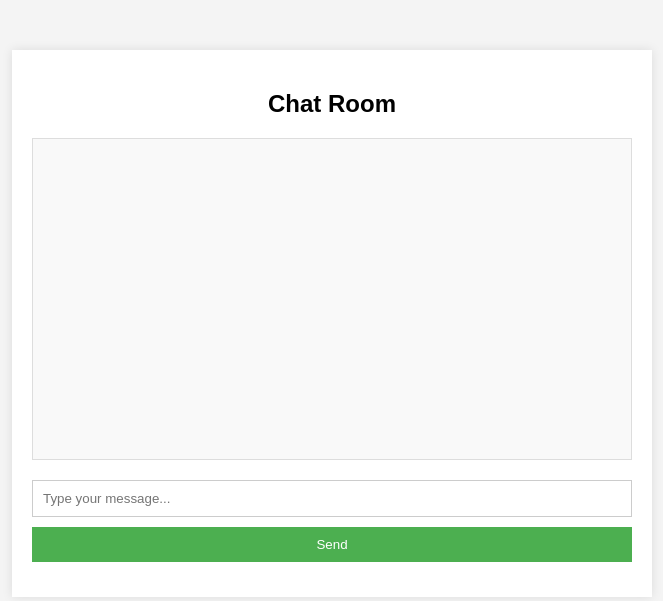
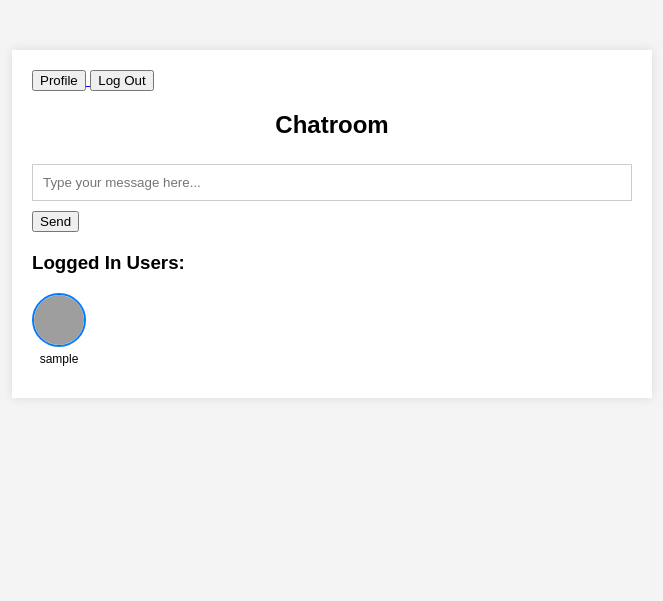
Before and after one commit to Enfinities/chat2, a Flask app: page /chat in a window 1280 px wide. Shown: the top 601 px of the page, without its empty margins (308-971 px from the left). Run offline with Flask 3, Linux system fonts and the light colour scheme; the visitor is signed in with stand-in values (Sample User, id 1); data comes from the database, SQL or seed files in the repository; data that the repository does not hold is empty; grey boxes are pictures that could not be loaded.

Commit message:
working prototype

```diff
--- a/app.py
+++ b/app.py
@@ -4,14 +4,24 @@ from flask_bcrypt import Bcrypt
 from flask_login import LoginManager, UserMixin, login_user, current_user, logout_user, login_required
 from werkzeug.utils import secure_filename
 import os
-from models import db, User
+from models import db, User, Message
 
 app = Flask(__name__)
+app.config['UPLOAD_FOLDER'] = 'static/profile_pics'
+app.config['ALLOWED_EXTENSIONS'] = {'png', 'jpg', 'jpeg', 'gif'}
 app.config.from_object('config.Config')
 db.init_app(app)
 bcrypt = Bcrypt(app)
 login_manager = LoginManager(app)
 login_manager.login_view = 'login'
+
+@app.before_request
+def initialize_database():
+    db.create_all()
+
+@app.route('/')
+def index():
+    return render_template('index.html')
 
 @login_manager.user_loader
 def load_user(user_id):
@@ -42,13 +52,16 @@ def login():
             flash('Login Unsuccessful. Please check username and password', 'danger')
     return render_template('login.html')
 
+def allowed_file(filename):
+    return '.' in filename and filename.rsplit('.', 1)[1].lower() in app.config['ALLOWED_EXTENSIONS']
+
 @app.route('/profile', methods=['GET', 'POST'])
 @login_required
 def profile():
     if request.method == 'POST':
         if 'image' in request.files:
             image = request.files['image']
-            if image:
+            if image and allowed_file(image.filename):
                 filename = secure_filename(image.filename)
                 filepath = os.path.join(app.config['UPLOAD_FOLDER'], filename)
                 image.save(filepath)
@@ -57,10 +70,29 @@ def profile():
                 flash('Your profile picture has been updated!', 'success')
     return render_template('profile.html', image_file=current_user.image_file)
 
-@app.route('/chat')
+
+@app.route("/chat", methods=["GET", "POST"])
 @login_required
 def chat():
-    return render_template('chat.html')
+    if request.method == "POST":
+        message = request.form.get('message')
+        if message:
+            new_message = Message(content=message, author=current_user)
+            db.session.add(new_message)
+            db.session.commit()
+        return redirect(url_for('chat'))
+
+    messages = Message.query.order_by(Message.timestamp.desc()).all()
+    users = User.query.all()  # Get all users to display their profile images
+    return render_template('chat.html', messages=messages, users=users)
+
+
+@app.route("/messages")
+@login_required
+def messages():
+    messages = Message.query.order_by(Message.timestamp.desc()).all()
+    return render_template('messages.html', messages=messages)
+
 
 @app.route('/logout')
 def logout():
--- /dev/null
+++ b/create_db.py
@@ -0,0 +1,4 @@
+from app import db, app
+
+with app.app_context():
+    db.create_all()
--- a/static/style.css
+++ b/static/style.css
@@ -38,36 +38,32 @@ input[type="file"] {
     box-sizing: border-box;
 }
 
-button {
-    background-color: #4CAF50;
-    color: white;
-    padding: 10px 15px;
-    border: none;
-    cursor: pointer;
-    width: 100%;
+.user-images {
+    margin-top: 20px;
 }
 
-button:hover {
-    opacity: 0.8;
+.user-images-container {
+    display: flex;
+    flex-wrap: wrap;
+    gap: 10px;
 }
 
-.chat-log {
-    height: 300px;
-    overflow-y: scroll;
-    border: 1px solid #ddd;
-    margin-bottom: 15px;
-    padding: 10px;
-    background-color: #f9f9f9;
+.user-image {
+    display: flex;
+    flex-direction: column;
+    align-items: center;
 }
 
-.chat-message {
-    margin-bottom: 10px;
+.user-pic {
+    width: 50px;
+    height: 50px;
+    border-radius: 50%;
+    object-fit: cover;
+    border: 2px solid #007BFF;
 }
 
-.chat-pic {
-    width: 30px;
-    height: 30px;
-    border-radius: 50%;
-    vertical-align: middle;
-    margin-right: 10px;
+.user-image p {
+    margin-top: 5px;
+    font-size: 12px;
+    text-align: center;
 }
--- a/templates/chat.html
+++ b/templates/chat.html
@@ -3,31 +3,49 @@
 <head>
     <meta charset="UTF-8">
     <meta name="viewport" content="width=device-width, initial-scale=1.0">
-    <title>Chat Room</title>
+    <title>Chatroom</title>
     <link rel="stylesheet" href="{{ url_for('static', filename='style.css') }}">
 </head>
 <body>
     <div class="container">
-        <h2>Chat Room</h2>
-        <div class="chat-log" id="chat-log">
+        <!-- Navigation bar -->
+        <div class="navbar">
+            <a href="{{ url_for('profile') }}">
+                <button class="nav-btn">Profile</button>
+            </a>
+            <a href="{{ url_for('logout') }}">
+                <button class="nav-btn">Log Out</button>
+            </a>
+        </div>
+
+        <h2>Chatroom</h2>
+        <div class="chat-box">
+            <!-- Messages will be displayed here -->
             {% for message in messages %}
-            <div class="chat-message">
-                <img src="{{ url_for('static', filename='profile_pics/' + message['image_file']) }}" alt="Profile Picture" class="chat-pic">
-                <strong>{{ message['user'] }}</strong>: {{ message['message'] }}
-            </div>
+                <div class="message">
+                    <strong>{{ message.author.username }}:</strong> {{ message.content }}
+                </div>
             {% endfor %}
         </div>
-        <form method="POST" action="{{ url_for('chat', code=code) }}">
+        <form method="POST" action="{{ url_for('chat') }}">
             <div class="form-group">
-                <input type="text" name="message" id="message" placeholder="Type your message..." required>
+                <input type="text" name="message" placeholder="Type your message here...">
                 <button type="submit">Send</button>
             </div>
         </form>
+
+        <!-- User profile images section -->
+        <div class="user-images">
+            <h3>Logged In Users:</h3>
+            <div class="user-images-container">
+                {% for user in users %}
+                    <div class="user-image">
+                        <img src="{{ url_for('static', filename='profile_pics/' + user.image_file) }}" alt="{{ user.username }}" class="user-pic">
+                        <p>{{ user.username }}</p>
+                    </div>
+                {% endfor %}
+            </div>
+        </div>
     </div>
-    <script>
-        // Auto-scroll chat log to bottom
-        var chatLog = document.getElementById("chat-log");
-        chatLog.scrollTop = chatLog.scrollHeight;
-    </script>
 </body>
 </html>
--- /dev/null
+++ b/templates/messages.html
@@ -0,0 +1,3 @@
+{% for message in messages %}
+    <p><strong>{{ message.author.username }}:</strong> {{ message.content }}</p>
+{% endfor %}
--- a/templates/profile.html
+++ b/templates/profile.html
@@ -9,7 +9,10 @@
 <body>
     <div class="container">
         <h2>Profile</h2>
+        <!-- Display the current profile picture -->
         <img src="{{ url_for('static', filename='profile_pics/' + image_file) }}" alt="Profile Picture" class="profile-pic">
+
+        <!-- Form to upload a new profile picture -->
         <form method="POST" enctype="multipart/form-data" action="{{ url_for('profile') }}">
             <div class="form-group">
                 <label for="image">Update Profile Picture</label>
@@ -17,6 +20,8 @@
             </div>
             <button type="submit">Upload</button>
         </form>
+
+        <!-- Navigation links -->
         <a href="{{ url_for('chat') }}">Go to Chat</a>
         <a href="{{ url_for('logout') }}">Log Out</a>
     </div>
```
Also changed, not shown: models.py (+12 -8 lines), templates/index.html (+17 -0 lines).
